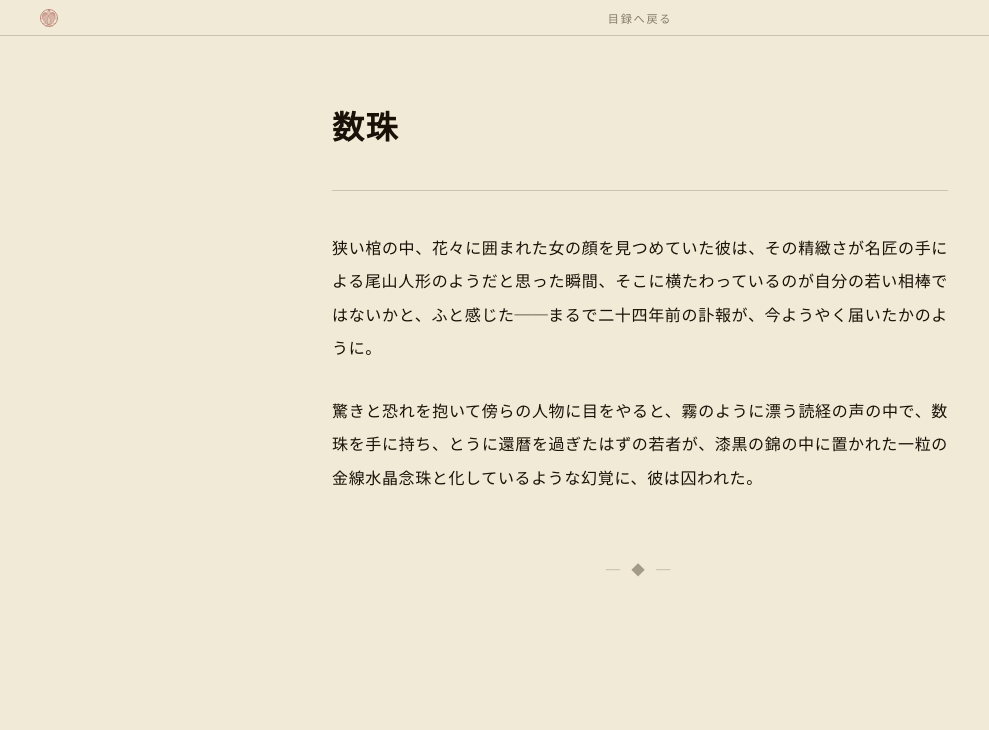
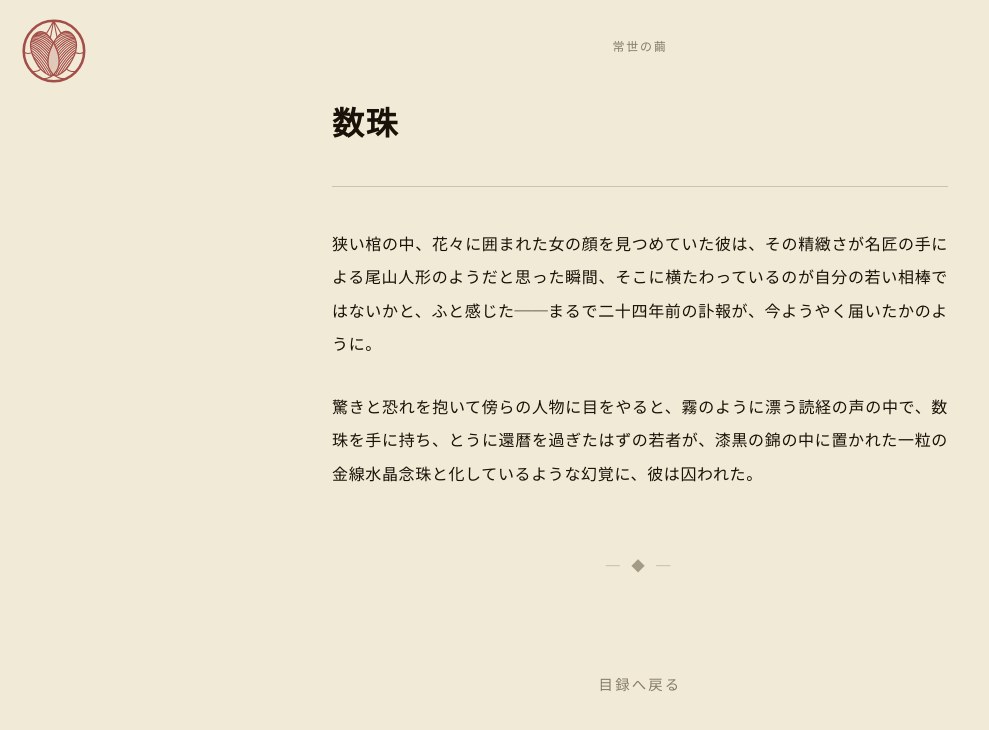
Before and after one commit to AriaYura/eternalnessstudy, a Jekyll site: the page built from posts/kinsensuisho.md, in a window 1280 px wide. Shown: the top 730 px of the page, without its empty margins (0-989 px from the left). Built offline with Jekyll 4.4.1, drawn with Linux system fonts in a browser that asks for light colours; some web fonts are replaced.

Commit message:
post template update

```diff
--- a/_layouts/post.html
+++ b/_layouts/post.html
@@ -20,50 +20,44 @@
       background: var(--bg);
       color: var(--ink);
       font-family: 'Shippori Mincho', serif;
-      min-height: 100dvh;
-      overscroll-behavior-y: contain;
     }
+
+    /* ── Kamon（fixed top-left） ── */
+    .kamon-fixed {
+      position: fixed;
+      top: 1.2rem;
+      left: 1.4rem;
+      z-index: 100;
+      width: 64px;
+      height: 64px;
+      opacity: 0.75;
+      transition: opacity 0.2s;
+      display: block;
+    }
+    .kamon-fixed:hover { opacity: 1; }
 
     /* ── Running head ── */
     .running-head {
-      position: sticky;
-      top: 0;
-      z-index: 100;
-      background: var(--bg);
-      border-bottom: 1px solid var(--rule);
-      padding: 0 2.5rem;
-      height: 36px;
-      display: grid;
-      grid-template-columns: 36px 1fr 36px;
-      align-items: center;
+      padding: 2rem 2rem 0;
+      text-align: center;
     }
 
-    .running-head__kamon {
-      width: 18px;
-      height: 18px;
-      opacity: 0.65;
-      transition: opacity 0.2s;
-      display: block;
-    }
-    .running-head__kamon:hover { opacity: 1; }
-
-    .running-head__back {
-      font-family: 'Shippori Mincho', serif;
-      font-size: 0.7rem;
+    .running-head__title {
+      font-family: 'Zen Old Mincho', serif;
+      font-size: 0.75rem;
       letter-spacing: 0.15em;
       color: var(--ink-light);
       text-decoration: none;
       opacity: 0.7;
       transition: opacity 0.2s;
-      text-align: center;
     }
-    .running-head__back:hover { opacity: 1; }
+    .running-head__title:hover { opacity: 1; }
 
     /* ── Article ── */
     .article {
       max-width: 680px;
       margin: 0 auto;
-      padding: 4.5rem 2rem 10rem;
+      padding: 3rem 2rem 4rem;
     }
 
     .article__title {
@@ -97,16 +91,33 @@
       letter-spacing: 0.3em;
       font-size: 0.85rem;
     }
+
+    /* ── Footer ── */
+    .post-footer {
+      text-align: center;
+      padding: 2rem 2rem 4rem;
+    }
+
+    .post-footer__back {
+      font-family: 'Shippori Mincho', serif;
+      font-size: 0.9rem;
+      letter-spacing: 0.15em;
+      color: var(--ink-light);
+      text-decoration: none;
+      opacity: 0.7;
+      transition: opacity 0.2s;
+    }
+    .post-footer__back:hover { opacity: 1; }
   </style>
 </head>
 <body>
 
+  <a class="kamon-fixed" href="{{ site.baseurl }}/">
+    <img src="{{ site.baseurl }}/kamon.svg" alt="常世の繭" width="64" height="64">
+  </a>
+
   <header class="running-head">
-    <a href="{{ site.baseurl }}/">
-      <img class="running-head__kamon" src="{{ site.baseurl }}/kamon.svg" alt="常世の繭">
-    </a>
-    <a class="running-head__back" href="{{ site.baseurl }}/">目録へ戻る</a>
-    <span></span>
+    <a class="running-head__title" href="{{ site.baseurl }}/">常世の繭</a>
   </header>
 
   <article class="article">
@@ -118,5 +129,9 @@
     <div class="article__colophon">— ◆ —</div>
   </article>
 
+  <footer class="post-footer">
+    <a class="post-footer__back" href="{{ site.baseurl }}/">目録へ戻る</a>
+  </footer>
+
 </body>
 </html>
```
